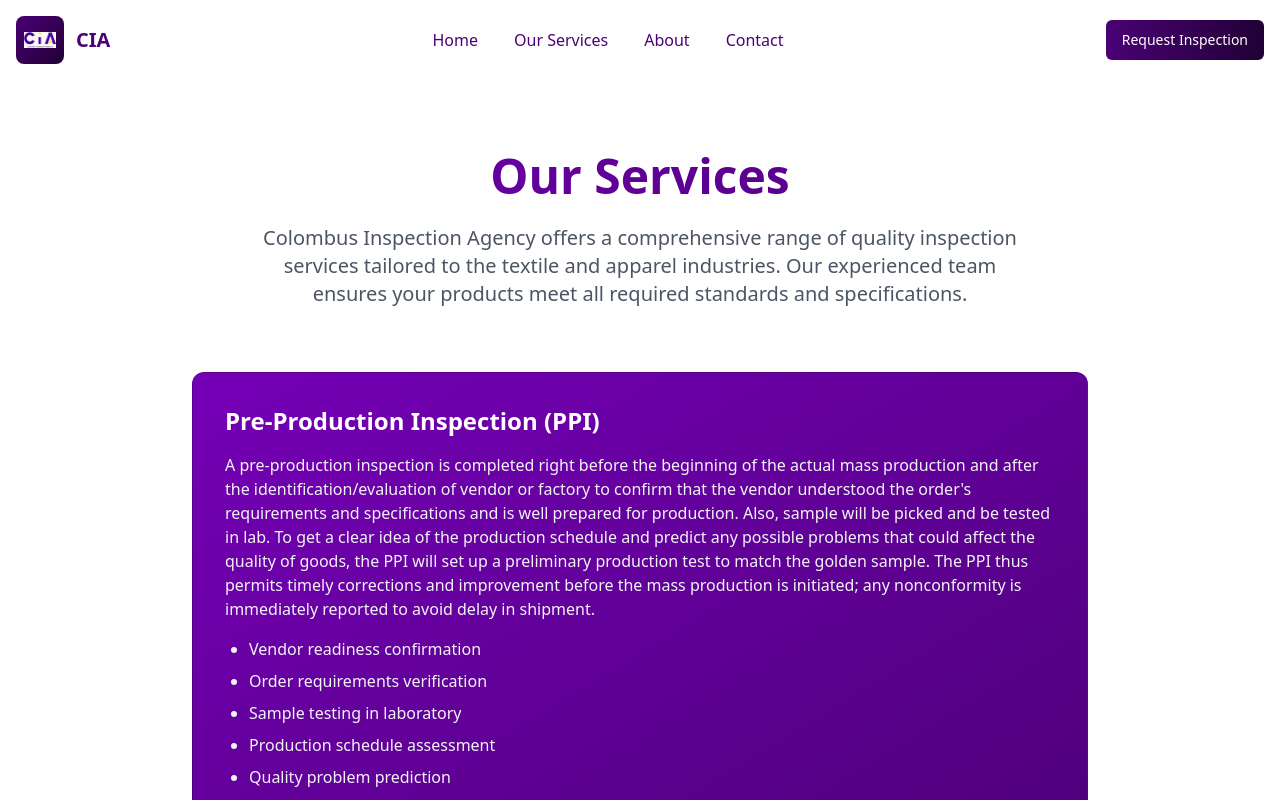
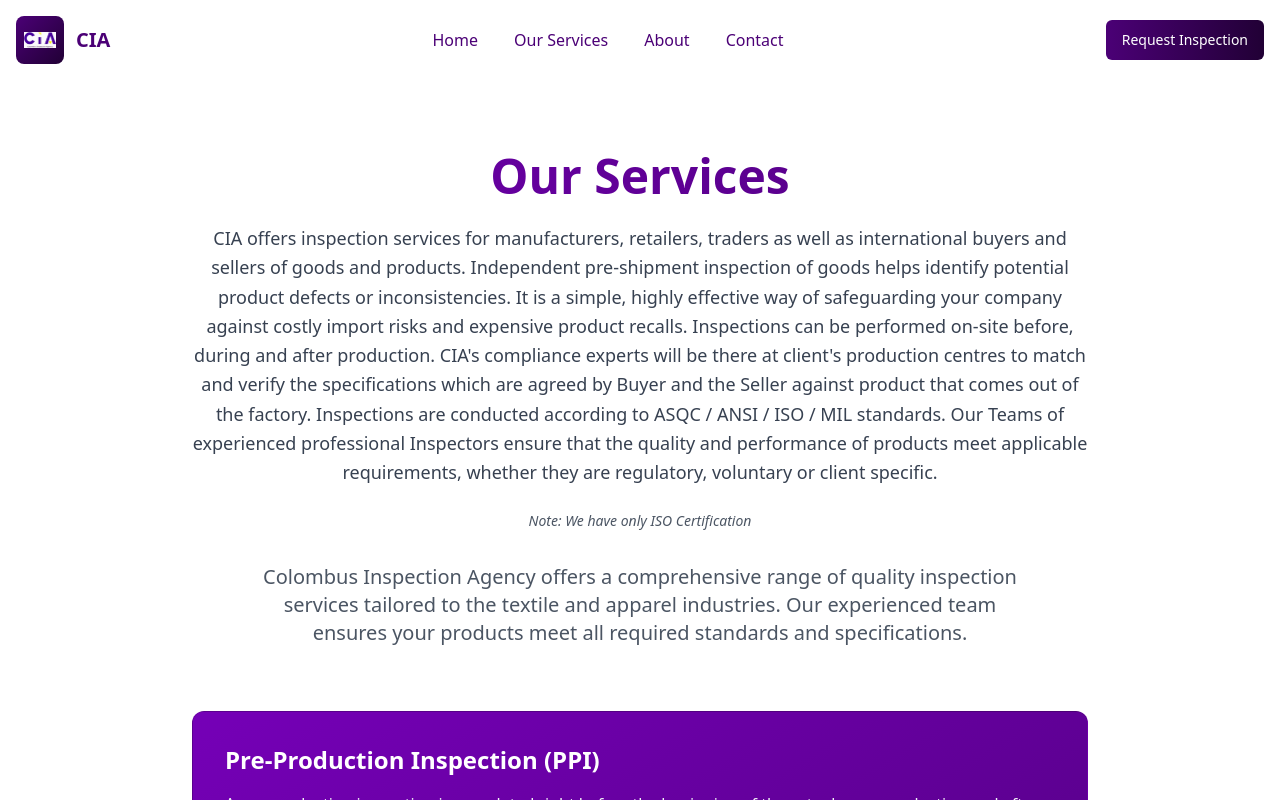
Before and after one commit to bharat284/inspo-request-form, a React (Vite) app: page /v3/services in a window 1280 px wide. Shown: the top 800 px of the page. Built offline with nearby package versions, Linux system fonts and the light colour scheme.

Commit message:
Add CIA description to Services page
Updated the Services page to include the provided description about CIA services.

```diff
--- a/src/pages/Services.tsx
+++ b/src/pages/Services.tsx
@@ -84,6 +84,14 @@ const Services = () => {
               <h1 className="text-4xl md:text-5xl font-bold mb-6 bg-gradient-to-r from-cia-purple to-cia-brightpurple bg-clip-text text-transparent">
                 Our Services
               </h1>
+              <div className="max-w-4xl mx-auto mb-8">
+                <p className="text-lg text-gray-700 leading-relaxed mb-6">
+                  CIA offers inspection services for manufacturers, retailers, traders as well as international buyers and sellers of goods and products. Independent pre-shipment inspection of goods helps identify potential product defects or inconsistencies. It is a simple, highly effective way of safeguarding your company against costly import risks and expensive product recalls. Inspections can be performed on-site before, during and after production. CIA's compliance experts will be there at client's production centres to match and verify the specifications which are agreed by Buyer and the Seller against product that comes out of the factory. Inspections are conducted according to ASQC / ANSI / ISO / MIL standards. Our Teams of experienced professional Inspectors ensure that the quality and performance of products meet applicable requirements, whether they are regulatory, voluntary or client specific.
+                </p>
+                <p className="text-sm text-gray-600 italic">
+                  Note: We have only ISO Certification
+                </p>
+              </div>
               <p className="text-xl text-gray-600 max-w-3xl mx-auto">
                 Colombus Inspection Agency offers a comprehensive range of quality inspection services
                 tailored to the textile and apparel industries. Our experienced team ensures your products
```
